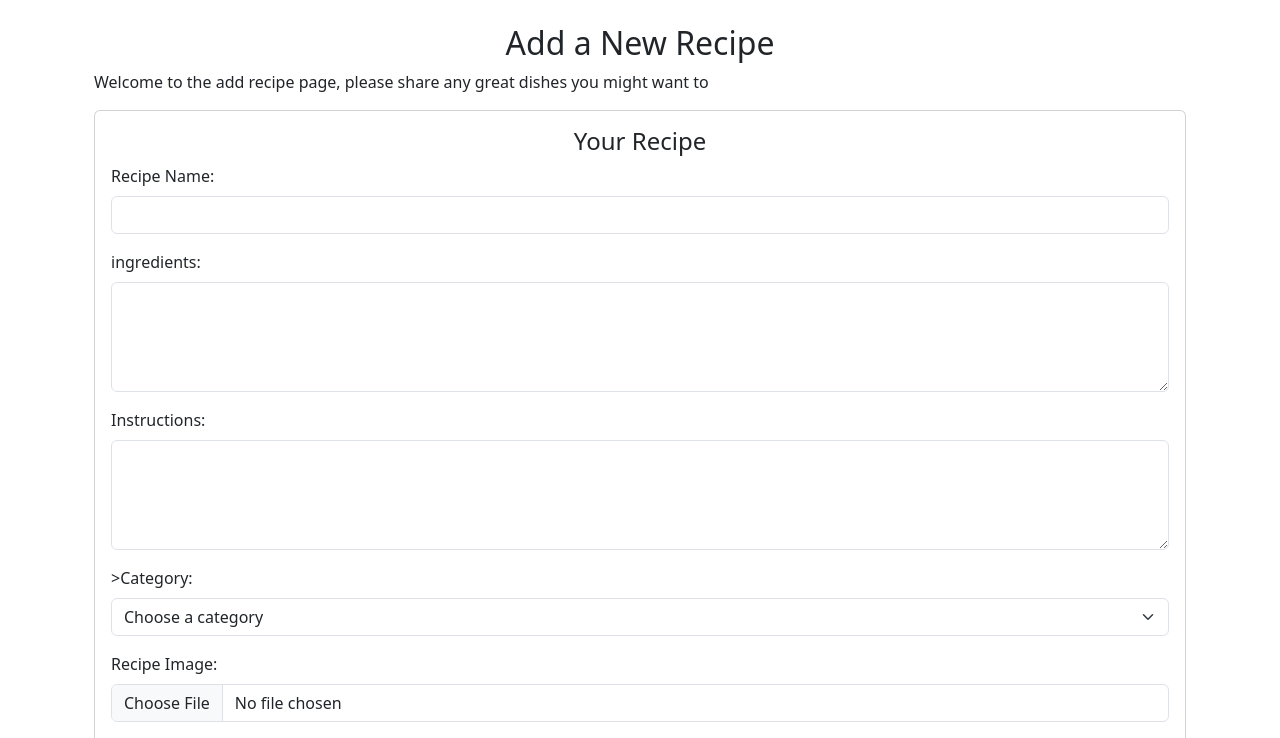
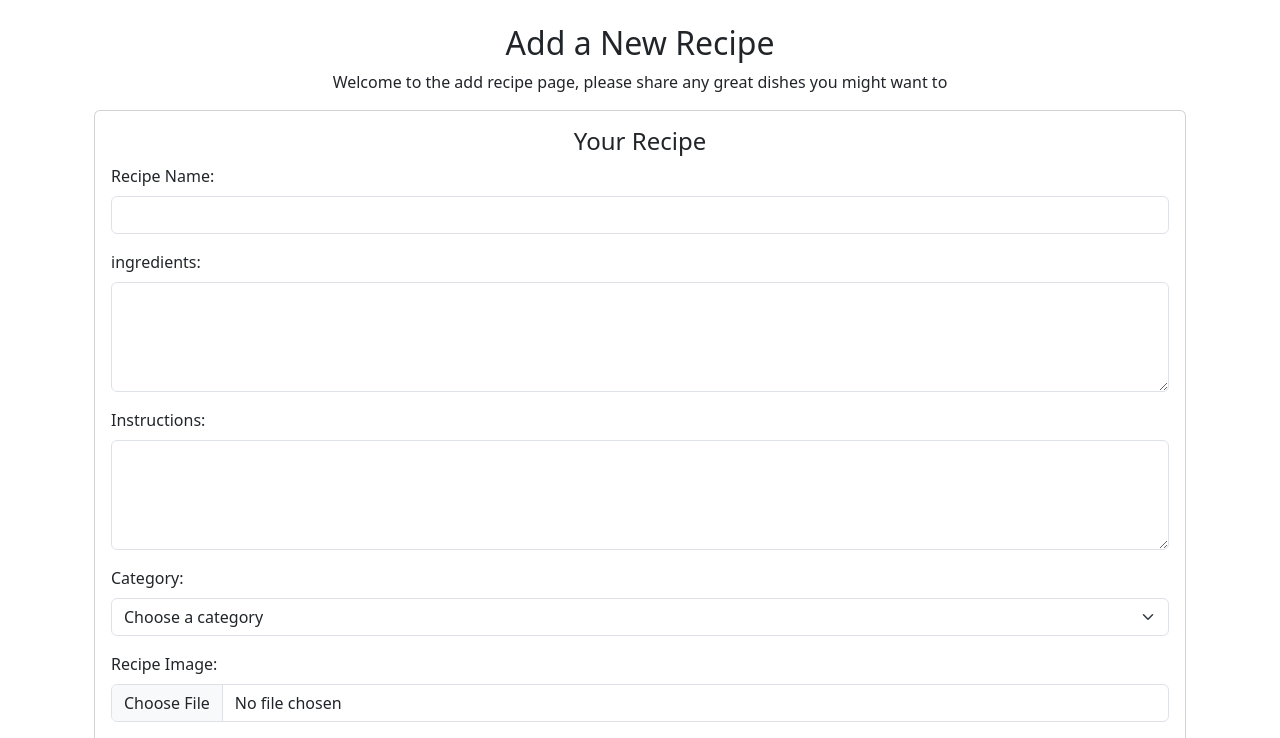
Before and after one commit to dutes/ci_proj4, a Django app: page /add_recipe/ in a window 1280 px wide. Shown: the part 56-794 px from the top of the page. Run offline with Django 4.2, Linux system fonts and the light colour scheme; some libraries are stand-ins or nearby versions.

Commit message:
Fix: centered paragraph text and removed a lose > on the add recipe page

```diff
--- a/recipe_share_app/templates/add_recipe.html
+++ b/recipe_share_app/templates/add_recipe.html
@@ -14,7 +14,7 @@
 
 
     <h2 class="text-center">Add a New Recipe</h2>
-    <p>Welcome to the add recipe page, please share any great dishes you might want to</p>
+    <p class="text-center">Welcome to the add recipe page, please share any great dishes you might want to</p>
 
     <!-- card view for form-->
     <div class="card">
@@ -45,7 +45,7 @@
 
                 <!--recipe category-->
                 <div class="mb-3">
-                    <label for="id_category" class="form-label">>Category:</label>
+                    <label for="id_category" class="form-label">Category:</label>
                     <select id="id_category" name="category" class="form-select" required>
                         <option value="" disabled selected>Choose a category</option>
                         <option value="Starters">Starters</option>
```
